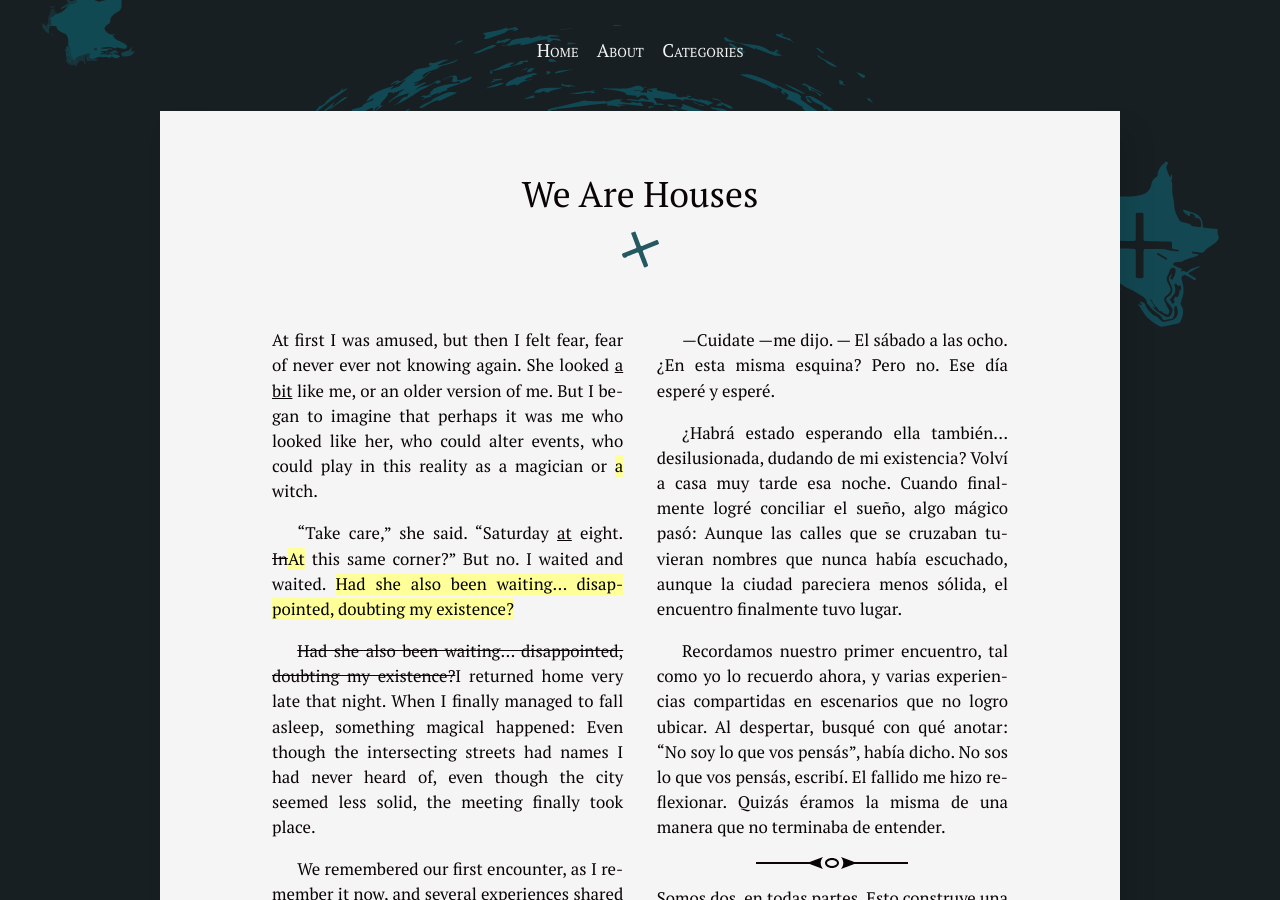
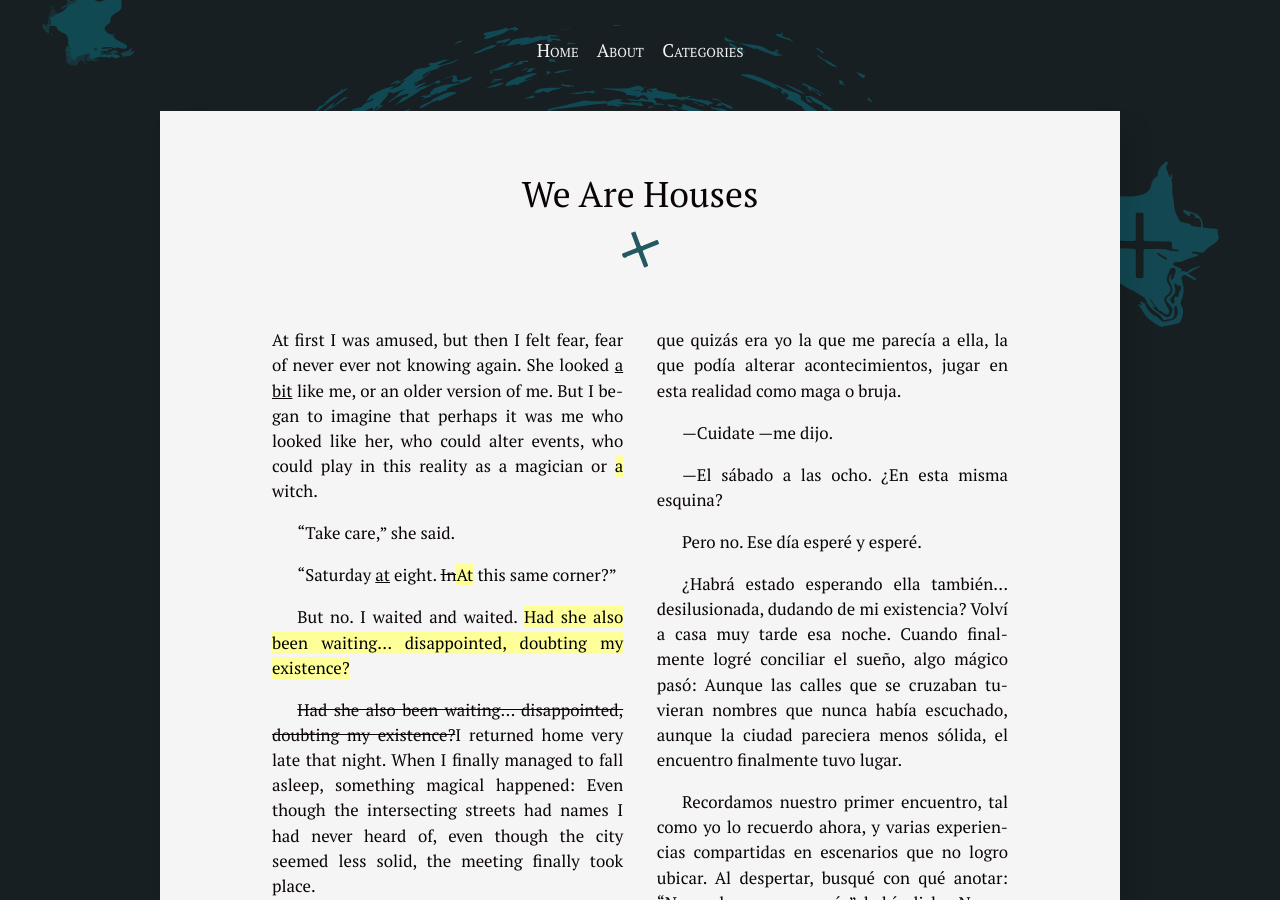
Before and after one commit to silvialohrmann/editorial, a Jekyll site: the page built from _posts/2022-11-18-we-are-houses.md, in a window 1280 px wide and 900 px high. Built offline with Jekyll 4.4.1, drawn with Linux system fonts in a browser that asks for light colours.

Commit message:
Update 2022-11-18-we-are-houses.md

```diff
--- a/_posts/2022-11-18-we-are-houses.md
+++ b/_posts/2022-11-18-we-are-houses.md
@@ -7,7 +7,9 @@
 At first I was amused, but then I felt fear, fear of never ever not knowing again. She looked <span style="text-decoration: underline;" title="*What is difference between 'a tad,' 'a bit,' 'a little?' Why do you use 'a tad?',* English Language & Usage Stack Exchange, accessed November 20, 2022, https://english.stackexchange.com/questions/18849/what-is-difference-between-a-tad-a-bit-a-little-why-do-you-use-a-tad">a bit</span> like me, or an older version of me. But I began to imagine that perhaps it was me who looked like her, who could alter events, who could play in this reality as a magician or <ins title="edited on 2022-11-20">a</ins> witch.
 
 “Take care,” she said.
+
 “Saturday <span style="text-decoration: underline;" title="*Prepositions of Time - at, in, on,* Grammar, English Club, accessed November 21, 2022, https://www.englishclub.com/grammar/prepositions-at-in-on-time.htm">at</span> eight. <del>In</del><ins title="*in / at / on the corner*, WordReference.com Language Forums, accessed November 19, 2022, https://forum.word&#173;reference.com/threads/in-at-on-the-corner.348930/">At</ins> this same corner?”
+
 But no. I waited and waited. <ins>Had she also been waiting… disappointed, doubting my existence?</ins>
 
 <del title="edited on 2022-11-19">Had she also been waiting… disappointed, doubting my existence?</del>I returned home very late that night. When I finally managed to fall asleep, something magical happened: Even though the intersecting streets had names I had never heard of, even though the city seemed less solid, the meeting finally took place.
@@ -89,13 +91,15 @@
 I dream I’m in a large room shaped like an amphitheater. They are explaining how things work on Earth and give us tips on how to achieve any goal there.
 
 Upon waking, I find everyday life very hard to face, the contrast is almost unbearable to me. Luckily, chatting with Itna all the way to school helps me enter the world slowly.
-
+<br/><br/><br/><br/><br/><br/><br/><br/><br/>
 <hr>
 
 Al principio me hizo gracia, pero después sentí miedo, miedo de nunca más volver a no saber. Se parecía un poco a mí, o a una versión entrada en años de mí. Pero me puse a imaginar que quizás era yo la que me parecía a ella, la que podía alterar acontecimientos, jugar en esta realidad como maga o bruja.
 
 —Cuidate —me dijo.
-— El sábado a las ocho. ¿En esta misma esquina?
+
+—El sábado a las ocho. ¿En esta misma esquina?
+
 Pero no. Ese día esperé y esperé.
 
 ¿Habrá estado esperando ella también… desilusionada, dudando de mi existencia? Volví a casa muy tarde esa noche. Cuando finalmente logré conciliar el sueño, algo mágico pasó: Aunque las calles que se cruzaban tuvieran nombres que nunca había escuchado, aunque la ciudad pareciera menos sólida, el encuentro finalmente tuvo lugar.
```
